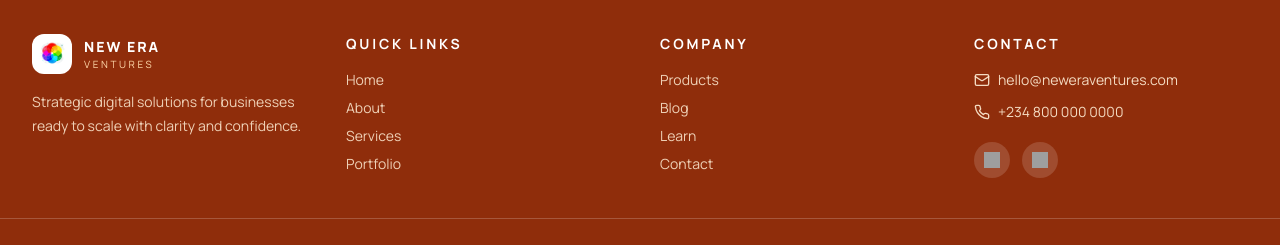
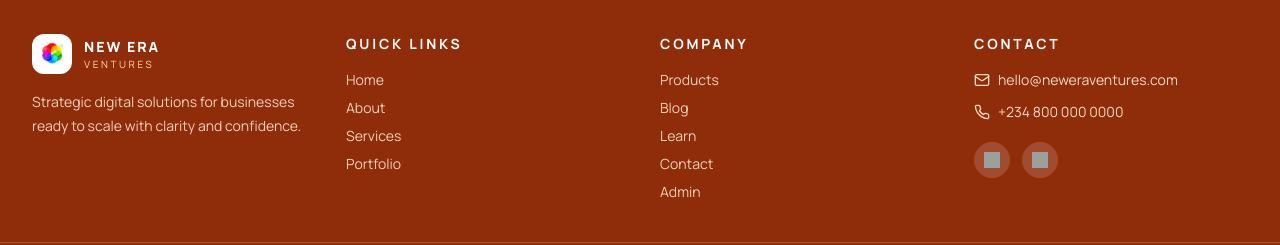
Before and after one commit to KennyRichard-TechMaster/New_era_venture, a React (Vite) app: page / in a window 1280 px wide. Shown: the part 7693-7938 px from the top of the page. Built offline with nearby package versions, Linux system fonts and the light colour scheme; no server answers; the database is empty; grey boxes are pictures that could not be loaded.

Commit message:
Add admin link to footer

```diff
--- a/src/App.tsx
+++ b/src/App.tsx
@@ -114,6 +114,7 @@ export default function App() {
                     ["Blog", "/blog"],
                     ["Learn", "/learn"],
                     ["Contact", "/contact"],
+                    ["Admin", "/admin"],
                   ] as [string, string][]
                 ).map(([label, href]) => (
                   <li key={label}>
```
